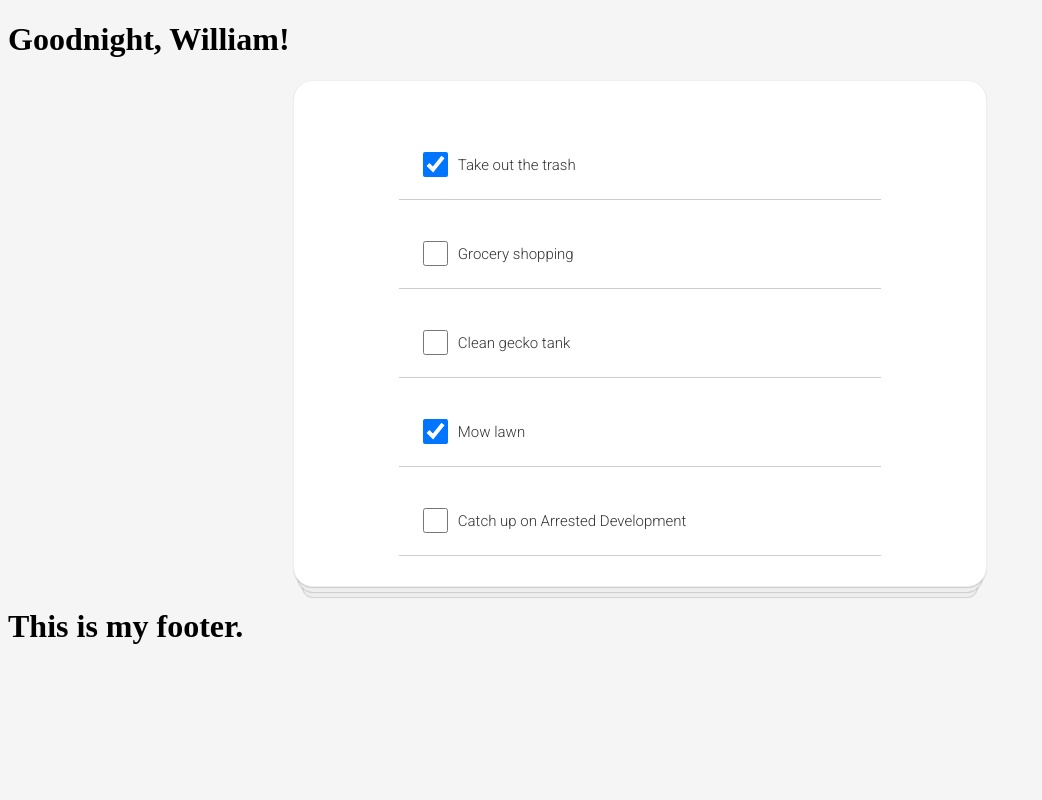
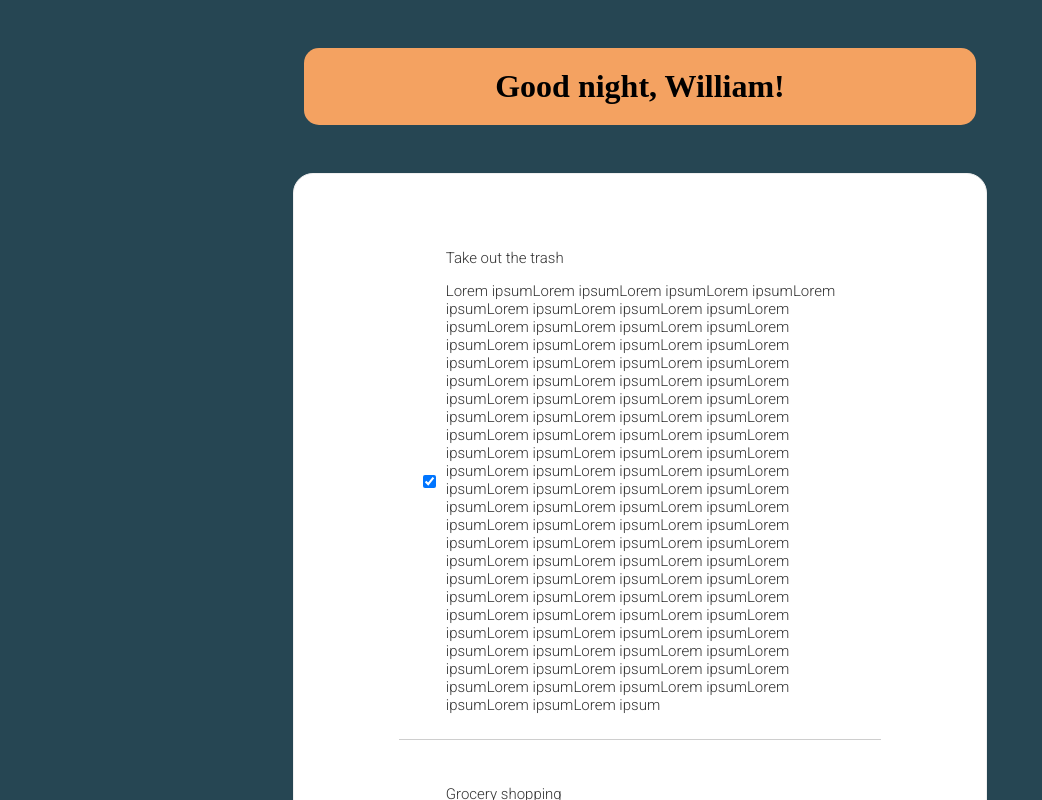
Before and after one commit to wisteiniii/portfolio, a React (Create React App) app: page / in a window 1280 px wide. Shown: the top 800 px of the page, without its empty margins (0-1042 px from the left). Built offline with nearby package versions, Linux system fonts and the light colour scheme.

Commit message:
Updated some CSS

```diff
--- /dev/null
+++ b/src/App.css
@@ -0,0 +1,59 @@
+html {
+    background-color: #264653;
+}
+
+body {
+    background-color: #264653;
+}
+
+main {
+    width: 100%;
+    border: none;
+}
+
+  .todo-list {
+    background-color: white;
+    margin: auto;
+    width: 50%;
+    display: flex;
+    flex-direction: column;
+    align-items: center;
+    border: 1px solid #efefef;
+    box-shadow:
+      /* The top layer shadow */ 0 1px 1px rgba(0, 0, 0, 0.15),
+      /* The second layer */ 0 10px 0 -5px #eee,
+      /* The second layer shadow */ 0 10px 1px -4px rgba(0, 0, 0, 0.15),
+      /* The third layer */ 0 20px 0 -10px #eee,
+      /* The third layer shadow */ 0 20px 1px -9px rgba(0, 0, 0, 0.15);
+    padding: 30px;
+    border-radius: px;
+    -webkit-border-radius: 20px;
+    -moz-border-radius: 20px;
+    border-radius: 20px;
+  }
+
+  .todo-item {
+    display: flex;
+    justify-content: flex-start;
+    align-items: center;
+    padding: 30px 20px 0;
+    width: 70%;
+    border-bottom: 1px solid #cecece;
+    font-family: Roboto, sans-serif;
+    font-weight: 100;
+    font-size: 15px;
+    color: #333333;
+    padding-bottom: 10px;
+  }
+
+  input[type="checkbox"] {
+    margin-right: 10px;
+    font-size: 500px;
+    width: 25px;
+    height: 25px;
+    background-color: blueviolet;
+  }
+
+  input[type="checkbox"]:focus {
+    outline: 0;
+  }
--- a/src/App.js
+++ b/src/App.js
@@ -2,6 +2,7 @@ import React from "react";
 import Header from "./components/header/Header";
 import MainContent from "./components/body/MainContent";
 import Footer from "./components/footer/Footer";
+import "./App.css";
 
 function App() {
   return (
--- a/src/components/body/Greeting.js
+++ b/src/components/body/Greeting.js
@@ -1,4 +1,5 @@
 import React from "react";
+import styles from "./Greeting.module.css";
 
 function Greeting() {
   let name = "William";
@@ -14,7 +15,11 @@ function Greeting() {
     timeOfDay = "night";
   }
 
-  return <h1>Good{`${timeOfDay}, ${name}`}!</h1>;
+  return <h1 className = {
+    styles.greeting
+  } > Good {
+    `${timeOfDay}, ${name}`
+  }! < /h1>;
 }
 
 export default Greeting;
--- /dev/null
+++ b/src/components/body/Greeting.module.css
@@ -0,0 +1,8 @@
+.greeting {
+    width: 50%;
+    background-color: #F4A261;
+    margin: 3rem auto;
+    border-radius: 15px;
+    padding: 20px;
+    text-align: center;
+}
--- a/src/components/body/TodoItem.js
+++ b/src/components/body/TodoItem.js
@@ -6,6 +6,7 @@ function TodoItem(props) {
       <input type="checkbox" checked={props.item.completed} />
       <span>
         <p>{props.item.text}</p>
+        <p>Lorem  ipsumLorem  ipsumLorem  ipsumLorem  ipsumLorem  ipsumLorem  ipsumLorem  ipsumLorem  ipsumLorem  ipsumLorem  ipsumLorem  ipsumLorem  ipsumLorem  ipsumLorem  ipsumLorem  ipsumLorem  ipsumLorem  ipsumLorem  ipsumLorem  ipsumLorem  ipsumLorem  ipsumLorem  ipsumLorem  ipsumLorem  ipsumLorem  ipsumLorem  ipsumLorem  ipsumLorem  ipsumLorem  ipsumLorem  ipsumLorem  ipsumLorem  ipsumLorem  ipsumLorem  ipsumLorem  ipsumLorem  ipsumLorem  ipsumLorem  ipsumLorem  ipsumLorem  ipsumLorem  ipsumLorem  ipsumLorem  ipsumLorem  ipsumLorem  ipsumLorem  ipsumLorem  ipsumLorem  ipsumLorem  ipsumLorem  ipsumLorem  ipsumLorem  ipsumLorem  ipsumLorem  ipsumLorem  ipsumLorem  ipsumLorem  ipsumLorem  ipsumLorem  ipsumLorem  ipsumLorem  ipsumLorem  ipsumLorem  ipsumLorem  ipsumLorem  ipsumLorem  ipsumLorem  ipsumLorem  ipsumLorem  ipsumLorem  ipsumLorem  ipsumLorem  ipsumLorem  ipsumLorem  ipsumLorem  ipsumLorem  ipsumLorem  ipsumLorem  ipsumLorem  ipsumLorem  ipsumLorem  ipsumLorem  ipsumLorem  ipsumLorem  ipsumLorem  ipsumLorem  ipsumLorem  ipsumLorem  ipsumLorem  ipsumLorem  ipsumLorem  ipsumLorem  ipsumLorem  ipsumLorem  ipsumLorem  ipsum</p>
       </span>
     </div>
   );
--- a/src/components/footer/Footer.js
+++ b/src/components/footer/Footer.js
@@ -1,9 +1,11 @@
 import React from "react";
+import styles from "./Footer.module.css";
 
 function Footer() {
   return (
-    <footer>
+    <footer className={styles.footer}>
       <h1>This is my footer.</h1>
+      <p className={styles.copyright}>{new Date().getFullYear()} Copyright: <a href="https://www.williamsteinmetz.com">William Steinmetz</a></p>
     </footer>
   );
 }
--- /dev/null
+++ b/src/components/footer/Footer.module.css
@@ -0,0 +1,13 @@
+.footer {
+    width: 100%;
+    height: 200px;
+    background-color: #2A9D8F;
+    color: white;
+    text-align: center;
+    margin-top: 500px;
+  }
+
+  .copyright {
+      position: absolute;
+
+  }
```
Also changed, not shown: 2 other files (tests, documents, lock files or other folders).
